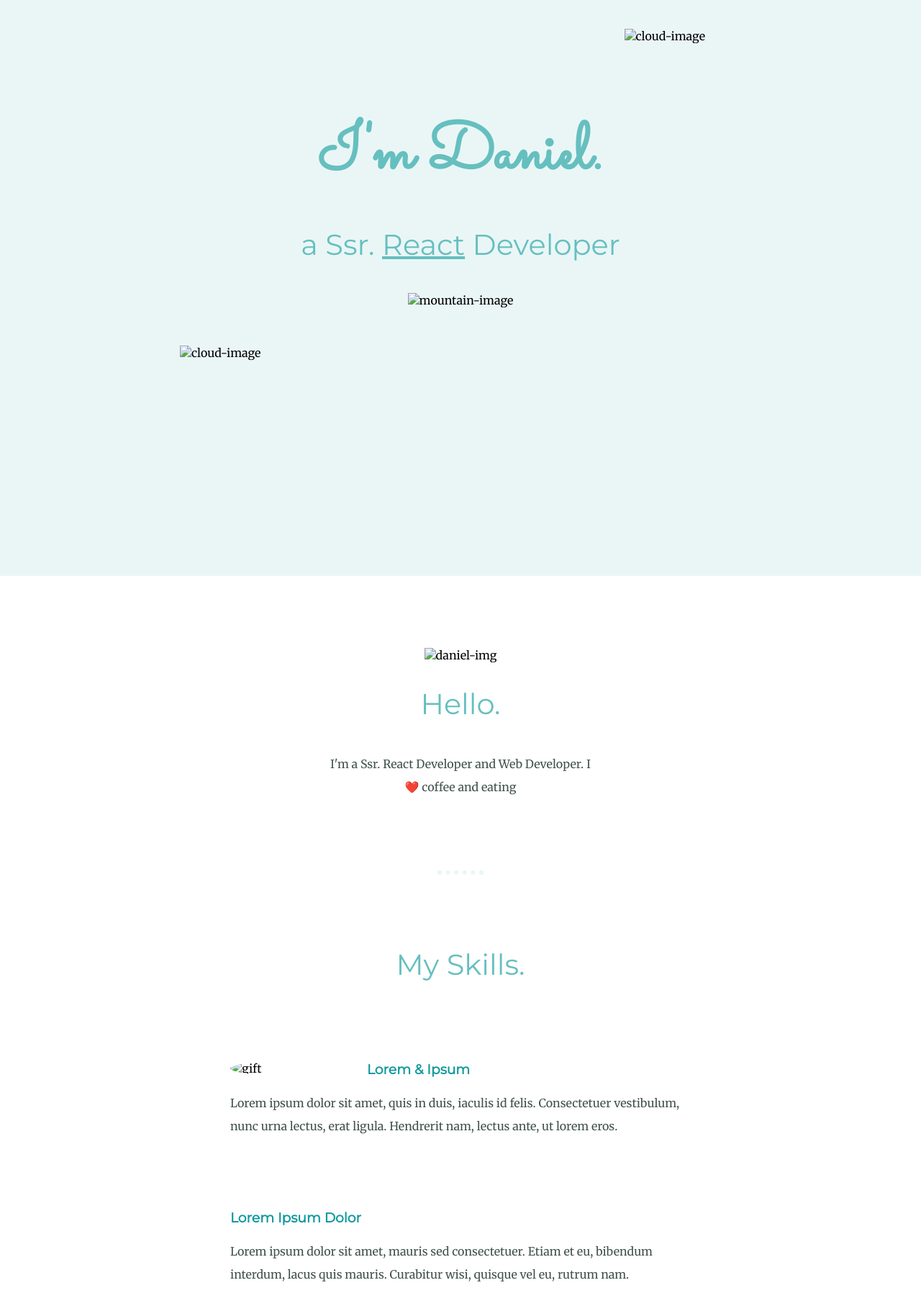
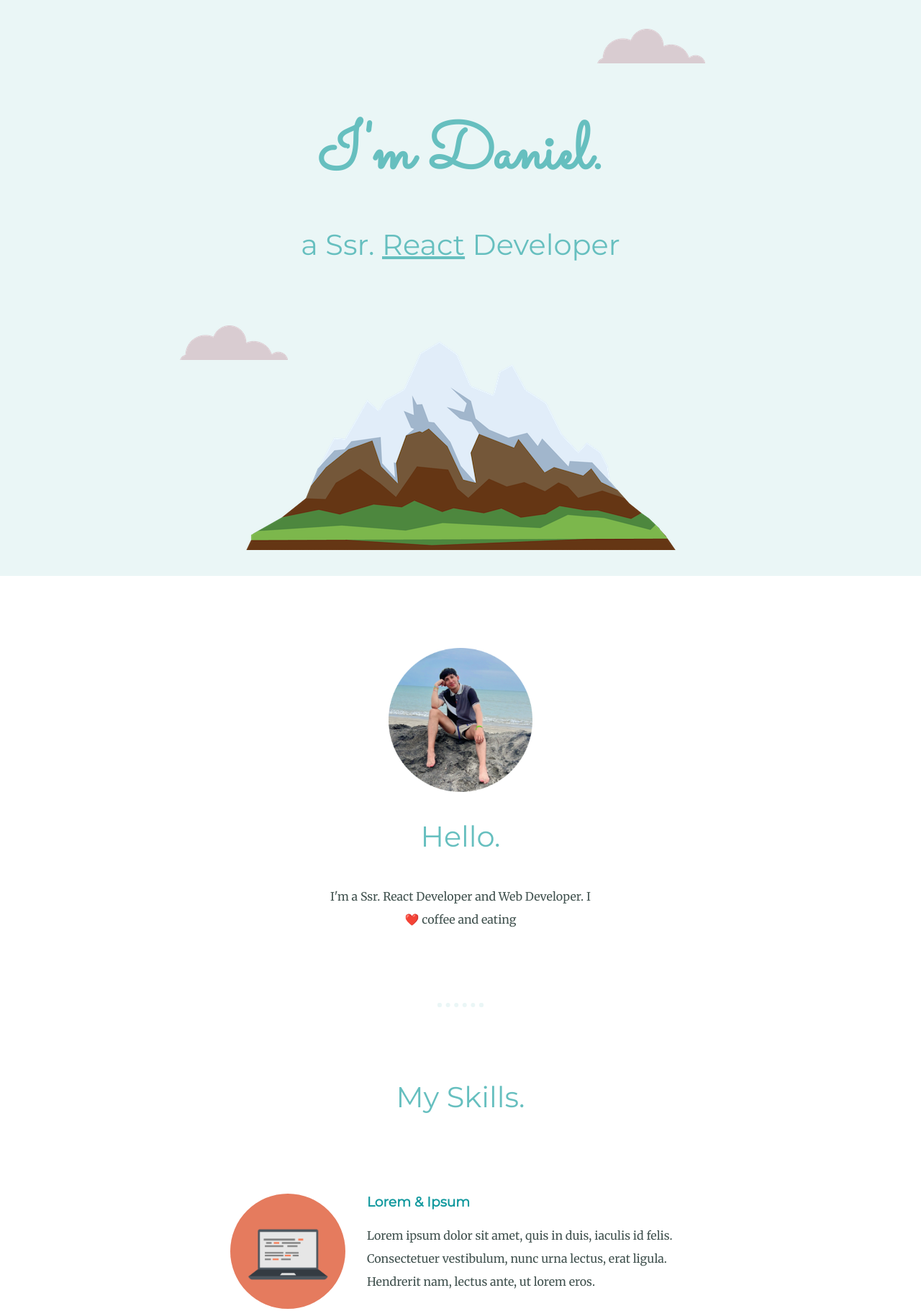
Before and after one commit to Danielm007/website, a plain HTML site: page index.html in a window 1280 px wide. Shown: the top 1821 px of the page at 72% size. Drawn offline with Linux system fonts and the light colour scheme; the site is published under a folder, as on GitHub Pages, so addresses that start at the root find nothing.

Commit message:
images path fixed

```diff
--- a/index.html
+++ b/index.html
@@ -16,15 +16,15 @@
   </head>
   <body>
     <div class="top-container">
-      <img class="top-cloud" src="/images/cloud.png" alt="cloud-image" />
+      <img class="top-cloud" src="./images/cloud.png" alt="cloud-image" />
       <h1>I'm Daniel.</h1>
       <h2>a Ssr. <span class="underline">React</span> Developer</h2>
-      <img class="bottom-cloud" src="/images/cloud.png" alt="cloud-image" />
-      <img src="/images/mountain.png" alt="mountain-image" />
+      <img class="bottom-cloud" src="./images/cloud.png" alt="cloud-image" />
+      <img src="./images/mountain.png" alt="mountain-image" />
     </div>
     <div class="middle-container">
       <div class="profile">
-        <img src="/images/daniel.png" alt="daniel-img" />
+        <img src="./images/daniel.png" alt="daniel-img" />
         <h2>Hello.</h2>
         <p class="intro">
           I'm a Ssr. React Developer and Web Developer. I ❤️ coffee and eating
@@ -34,7 +34,7 @@
       <div class="skills">
         <h2>My Skills.</h2>
         <div class="skill-row">
-          <img class="computer-img" src="/images/computer.png" alt="gift " />
+          <img class="computer-img" src="./images/computer.png" alt="gift " />
           <h3>Lorem & Ipsum</h3>
           <p class="code-skill-description">
             Lorem ipsum dolor sit amet, quis in duis, iaculis id felis.
@@ -43,7 +43,7 @@
           </p>
         </div>
         <div class="skill-row">
-          <img class="chillie-img" src="/images/chillies.png" alt="" />
+          <img class="chillie-img" src="./images/chillies.png" alt="" />
           <h3>Lorem Ipsum Dolor</h3>
           <p class="chillie-skill-description">
             Lorem ipsum dolor sit amet, mauris sed consectetuer. Etiam et eu,
```
